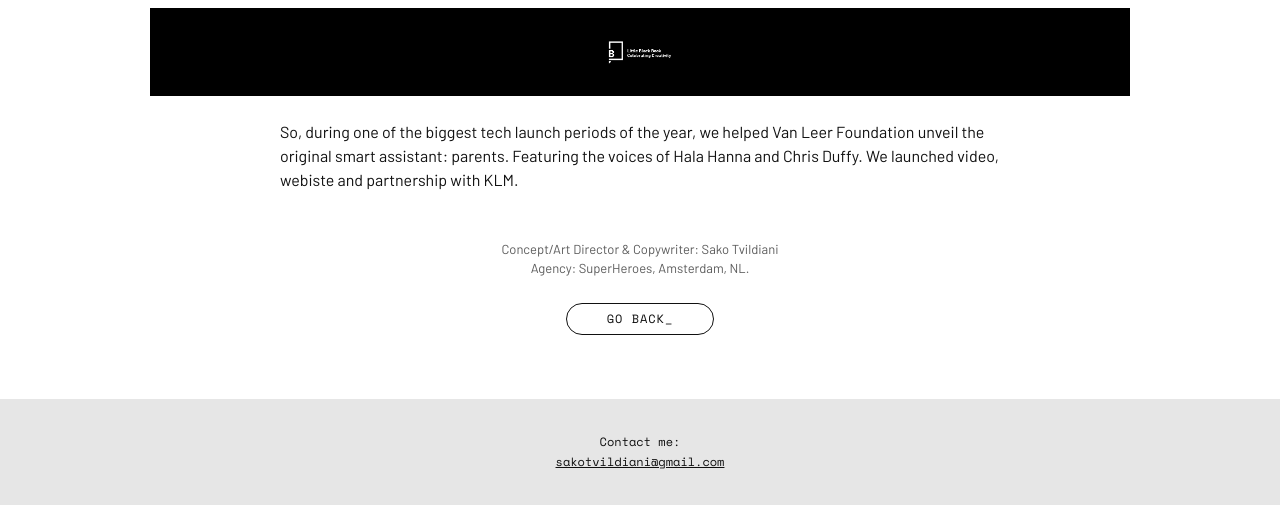
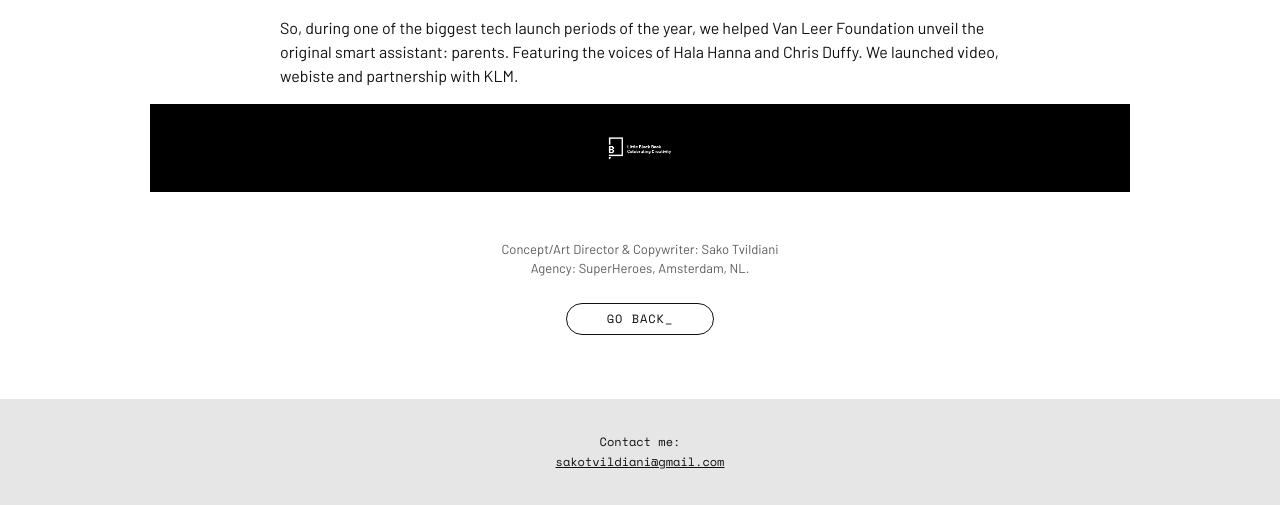
Before and after one commit to sakotenzin/sakotenz.github.io, a Jekyll site: the page built from _posts/2026-11-18-van-leer-foundation-parent-tech-launch-epi-2.md, in a window 1280 px wide. Shown: the part 1716-2221 px from the top of the page. Built offline with Jekyll 4.4.1, drawn with Linux system fonts in a browser that asks for light colours.

Commit message:
Update _posts/2026-11-18-van-leer-foundation-parent-tech-launch-epi-2.md (via Pages CMS)

```diff
--- a/_posts/2026-11-18-van-leer-foundation-parent-tech-launch-epi-2.md
+++ b/_posts/2026-11-18-van-leer-foundation-parent-tech-launch-epi-2.md
@@ -21,10 +21,10 @@ In a world full of AI Assistants and promises of the next big tech breakthroughs
 
 {% include row.html media="vlf-parent-launch-kv-3000x1687-film2.jpg 1920x1021 LoisCohen-Greenforce" %}
 
-<div class="press"><a href="https://lbbonline.com/work/182066" target="_blank" rel="noopener"><img src="{{ site.baseurl }}/assets/img/lbb-1.png" width="1920" height="504" alt="" class="logo-img" loading="lazy" decoding="async"></a></div>
-
 So, during one of the biggest tech launch periods of the year, we helped Van Leer Foundation unveil the original smart assistant: parents.
 Featuring the voices of Hala Hanna and Chris Duffy. We launched video, webiste and partnership with KLM.
+
+<div class="press"><a href="https://lbbonline.com/work/182066" target="_blank" rel="noopener"><img src="{{ site.baseurl }}/assets/img/lbb-1.png" width="1920" height="504" alt="" class="logo-img" loading="lazy" decoding="async"></a></div>
 
 
 Concept/Art Director & Copywriter: Sako Tvildiani<br>Agency: SuperHeroes, Amsterdam, NL.
```
